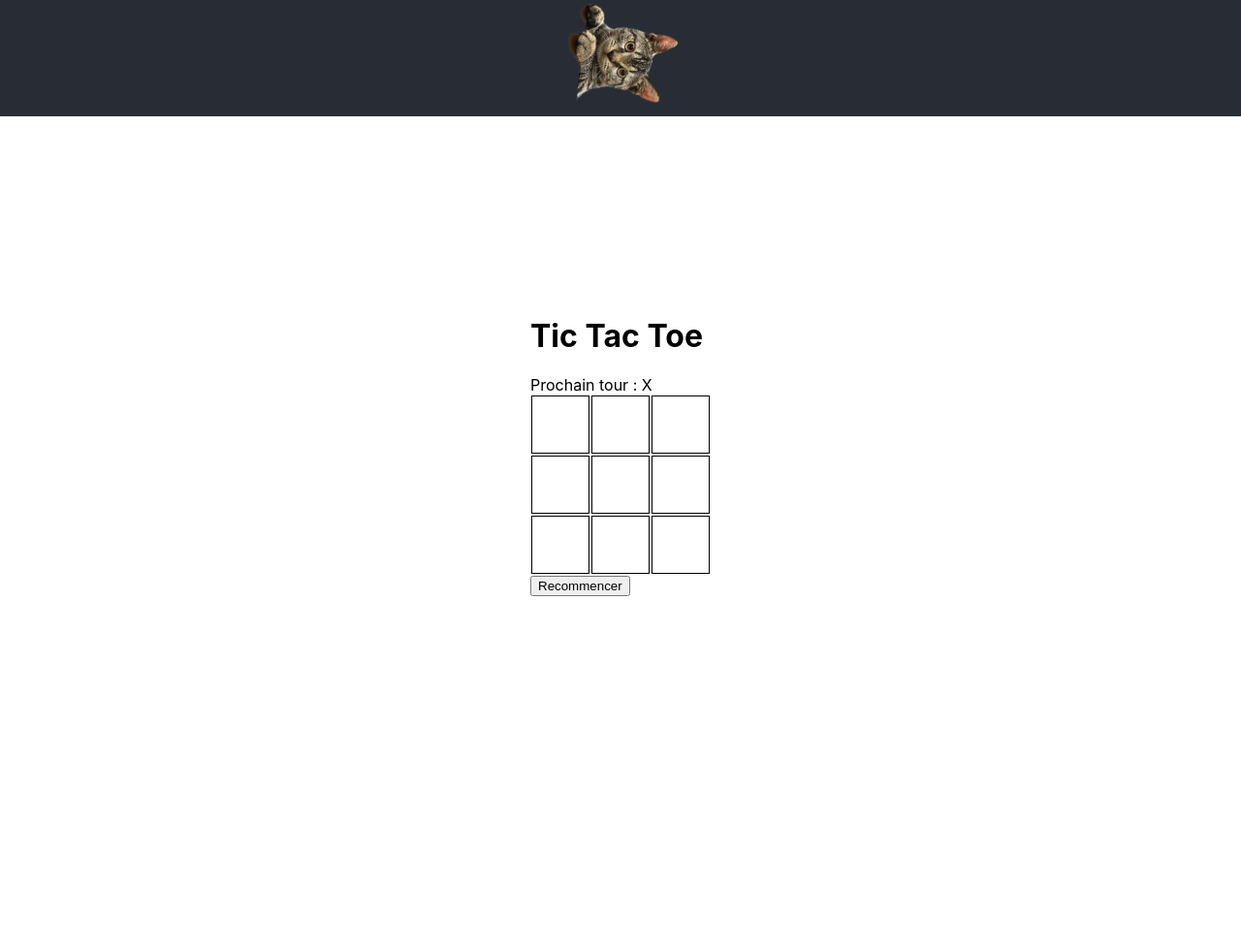
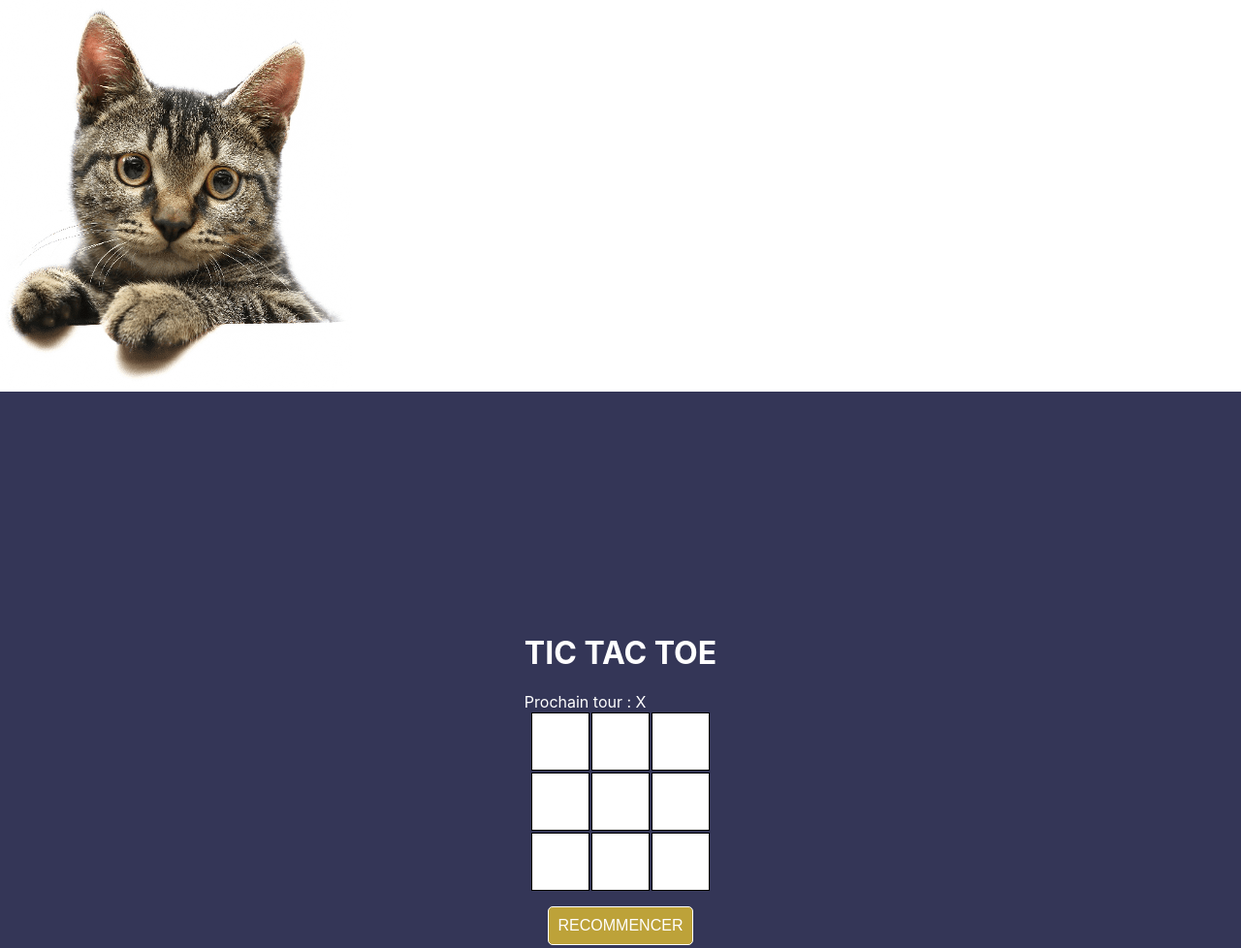
Before and after one commit to HozMath/react-tictactoe, a React app: page / in a window 1280 px wide. Shown: the whole page at 97% size. Before the commit the page ends 800 px from the top, so only its background shows below. Built offline with nearby package versions, Linux system fonts and the light colour scheme.

Commit message:
Update App.css

```diff
--- a/src/App.css
+++ b/src/App.css
@@ -1,48 +1,10 @@
-.App {
-  text-align: center;
-}
-
-.App-logo {
-  height: 15vmin;
-  pointer-events: none;
-}
-
-@media (prefers-reduced-motion: no-preference) {
-  .App-logo {
-    animation: App-logo-spin infinite 20s linear;
-  }
-}
-
-.App-header {
-  background-color: #282c34;
-  min-height: 15vh;
-  display: flex;
-  flex-direction: column;
-  align-items: center;
-  justify-content: center;
-  font-size: calc(10px + 2vmin);
-  color: white;
-}
-
-.App-link {
-  color: #61dafb;
-}
-
-@keyframes App-logo-spin {
-  from {
-    transform: rotate(0deg);
-  }
-  to {
-    transform: rotate(360deg);
-  }
-}
-
 .blockTic{
   width: 100%;
-  height: 85vh;
+  height: 100vh;
   display: flex;
   align-items: center;
   justify-content: center;
+  background: #343657;
 }
 
 .tictoctoe .square{
@@ -60,3 +22,29 @@
   align-items: center;
   justify-content: center;
 }
+
+h1{
+  color: white;
+  text-transform: uppercase;
+}
+
+.status{
+  color: white;
+}
+
+.reload{
+  margin-top: 15px;
+  text-align: center;
+}
+
+.reload button{
+  border: solid 1px white;
+  color: white;
+  text-transform: uppercase;
+  font-size: 16px;
+  background: #BDA239;
+  padding: 10px;
+  border-radius: 5px;
+}
+
+/*#BDA239*/
```
